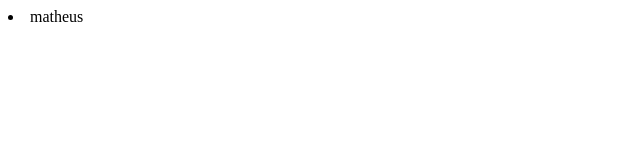
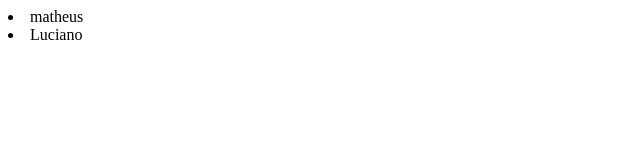
Before and after one commit to matheus009/grupo-cscw, a plain HTML site: page index.html in a window 1280 px wide. Shown: the full height of the page, 0-640 px from the left. Drawn offline with Linux system fonts and the light colour scheme.

Commit message:
Adicionando Nome Luciano

```diff
--- a/index.html
+++ b/index.html
@@ -5,6 +5,7 @@
         <meta charset="utf-8">
       </head>
       <li>matheus</li>
+       <li>Luciano</li>
       <body>
 
       </body>
```
